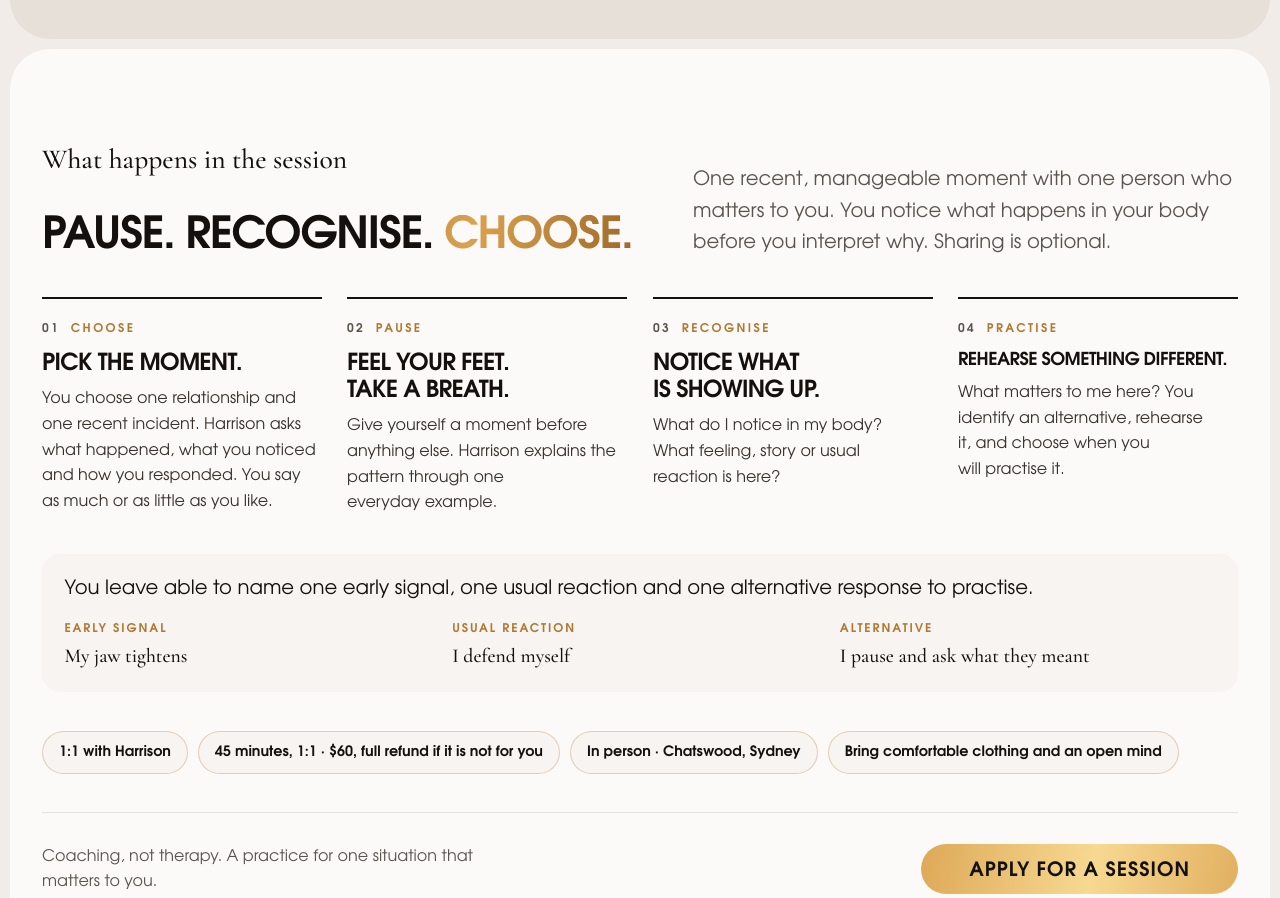
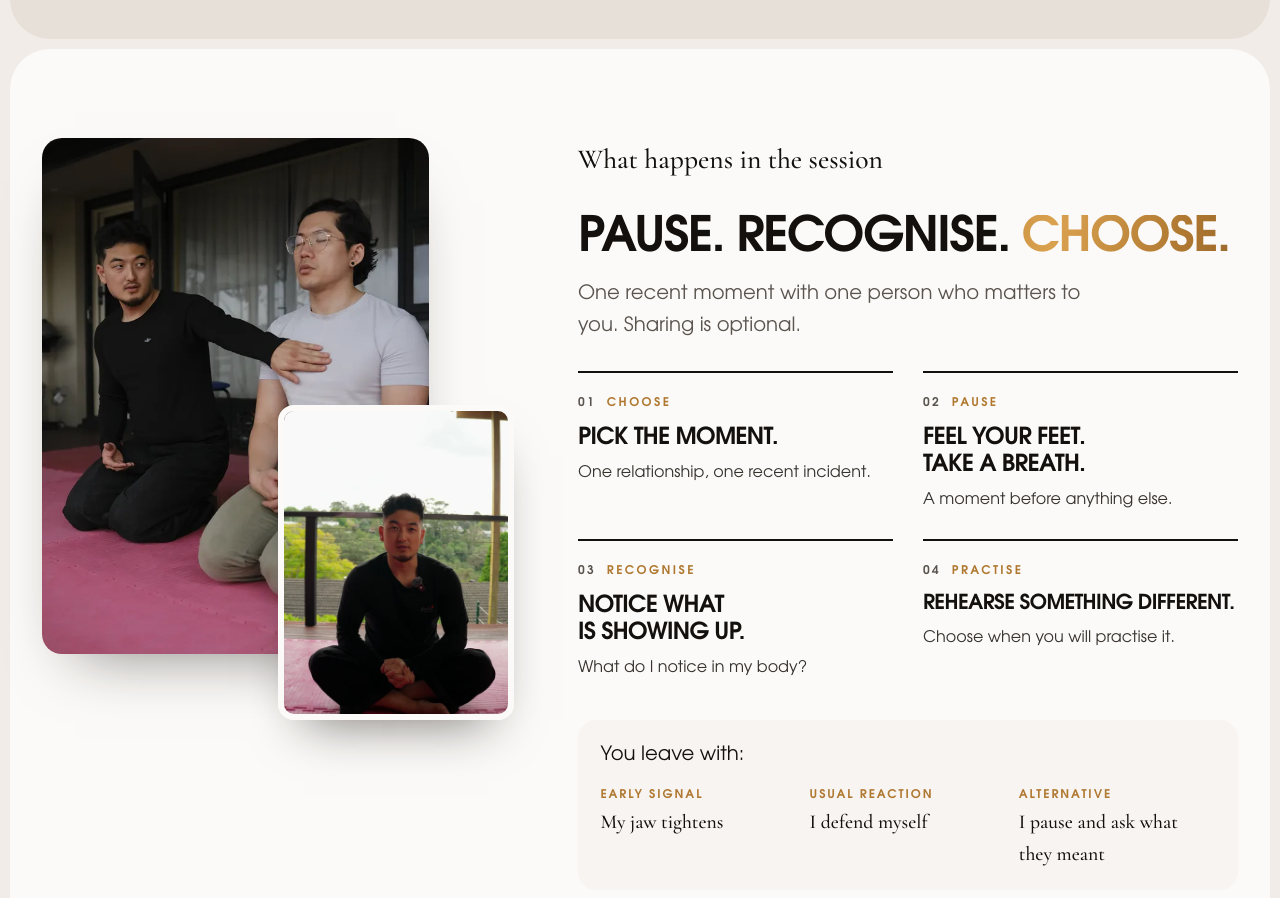
Before and after one commit to neuronestaudio/HarrisonSaito, an Astro site: page /rts-coaching in a window 1280 px wide. Shown: the part 2960-3858 px from the top of the page. Built offline with nearby package versions, Linux system fonts and the light colour scheme; Astro itself is replaced by a stand-in of ours; some packages are replaced by stand-ins of ours; no server answers.

Commit message:
/rts-coaching: photos in "What happens in the session", far fewer words
Hand-on-chest session photo + Harrison seated on the mat beside the four steps; each step is a title and one line, one-sentence lede, "You leave with:". Photos stick while the steps scroll on desktop.

Co-Authored-By: Claude Sonnet 5.5 <noreply@anthropic.com>

```diff
--- a/src/data/workshop.ts
+++ b/src/data/workshop.ts
@@ -106,20 +106,25 @@ export const GAINS_INTRO = {
 export const ROOM = {
   eyebrow: 'What happens in the session',
   title: 'Pause. Recognise. <mark>Choose.</mark>',
-  lede: 'One recent, manageable moment with one person who matters to you. You notice what happens in your body before you interpret why. Sharing is optional.',
+  lede: 'One recent moment with one person who matters to you. Sharing is optional.',
   movements: [
-    { n: '01', key: 'Choose', title: 'Pick the moment.', body: 'You choose one relationship and one recent incident. Harrison asks what happened, what you noticed and how you responded. You say as much or as little as you like.' },
-    { n: '02', key: 'Pause', title: 'Feel your feet. Take a breath.', body: 'Give yourself a moment before anything else. Harrison explains the pattern through one everyday example.' },
-    { n: '03', key: 'Recognise', title: 'Notice what is showing up.', body: 'What do I notice in my body? What feeling, story or usual reaction is here?' },
-    { n: '04', key: 'Practise', title: 'Rehearse something different.', body: 'What matters to me here? You identify an alternative, rehearse it, and choose when you will practise it.' },
+    { n: '01', key: 'Choose', title: 'Pick the moment.', body: 'One relationship, one recent incident.' },
+    { n: '02', key: 'Pause', title: 'Feel your feet. Take a breath.', body: 'A moment before anything else.' },
+    { n: '03', key: 'Recognise', title: 'Notice what is showing up.', body: 'What do I notice in my body?' },
+    { n: '04', key: 'Practise', title: 'Rehearse something different.', body: 'Choose when you will practise it.' },
   ],
   leave: {
-    lead: 'You leave able to name one early signal, one usual reaction and one alternative response to practise.',
+    lead: 'You leave with:',
     example: [
       { label: 'Early signal', text: 'My jaw tightens' },
       { label: 'Usual reaction', text: 'I defend myself' },
       { label: 'Alternative', text: 'I pause and ask what they meant' },
     ],
+  },
+  /* the two photographs beside the steps (Dion, 11 Nov): the hand-on-chest session, and Harrison seated on the mat */
+  photos: {
+    main: { slug: 'coaching-chest-v1', alt: 'Harrison kneeling beside a client in seiza, one hand resting on the client’s chest while the client sits with eyes closed' },
+    second: { slug: 'session-seated-v1', alt: 'Harrison sitting cross-legged on the mat, hands folded, looking into the camera' },
   },
   facts: ['1:1 with Harrison', `${LENGTH_LINE} · ${DETAILS.price}, full refund if it is not for you`, `In person · ${DETAILS.where}`, 'Bring comfortable clothing and an open mind'],
   note: 'Coaching, not therapy. A practice for one situation that matters to you.',
--- a/src/pages/rts-coaching.astro
+++ b/src/pages/rts-coaching.astro
@@ -105,13 +105,37 @@ const schema = graph(personSchema(), localBusinessSchema());
 
     <!-- ============ WHAT HAPPENS IN THE ROOM ============ -->
     <section class="section section--white ws-room" id="room" data-section="ws-room">
-      <div class="wide">
-        <header class="ws-head ws-head--split">
-          <div>
+      <div class="wide ws-room__layout">
+        <div class="ws-room__photos reveal reveal--fade">
+          <img
+            class="ws-room__a"
+            src={`/img/${ROOM.photos.main.slug}-960.webp`}
+            srcset={srcset(ROOM.photos.main.slug) || undefined}
+            sizes="(max-width: 900px) 78vw, 36vw"
+            alt={ROOM.photos.main.alt}
+            width="960"
+            height="1280"
+            loading="lazy"
+            decoding="async"
+          />
+          <img
+            class="ws-room__b"
+            src={`/img/${ROOM.photos.second.slug}-800.webp`}
+            srcset={srcset(ROOM.photos.second.slug) || undefined}
+            sizes="(max-width: 900px) 44vw, 20vw"
+            alt={ROOM.photos.second.alt}
+            width="800"
+            height="1422"
+            loading="lazy"
+            decoding="async"
+          />
+        </div>
+
+        <div class="ws-room__body">
+          <header class="ws-head">
             <p class="eyebrow">{ROOM.eyebrow}</p>
             <h2 class="reveal" set:html={ROOM.title} />
-          </div>
-          <p class="fs-sm ws-lede reveal reveal--left">{ROOM.lede}</p>
+            <p class="fs-sm ws-lede reveal">{ROOM.lede}</p>
           </header>
 
           <ol class="ws-moves" data-stagger>
@@ -144,6 +168,7 @@ const schema = graph(personSchema(), localBusinessSchema());
           <div class="ws-room__foot reveal">
             <p class="fs-xs ws-note">{ROOM.note}</p>
             <a class="btn btn--filled btn--wide" href="#apply" data-track="cta_click" data-track-label="Workshop — Apply for a session (room)">{HERO.cta.label}</a>
+          </div>
         </div>
       </div>
     </section>
@@ -335,6 +360,22 @@ const schema = graph(personSchema(), localBusinessSchema());
   /* ---- the room: four movements ---- */
   .ws-moves { list-style: none; margin: 0; padding: 0; display: grid; grid-template-columns: repeat(4, minmax(0, 1fr)); gap: clamp(14px, 2vw, 30px); }
   .ws-move { border-top: 2px solid var(--fg1); padding-top: clamp(14px, 1.6vw, 22px); min-width: 0; }
+  .ws-room__layout { display: grid; grid-template-columns: minmax(0, 5fr) minmax(0, 7fr); gap: clamp(2rem, 5vw, 5rem); align-items: start; }
+  .ws-room__photos { position: relative; padding-bottom: 14%; }
+  .ws-room__a { display: block; width: 82%; aspect-ratio: 3 / 4; object-fit: cover; object-position: 50% 40%; border-radius: 20px; box-shadow: 0 30px 60px -34px rgba(20, 16, 13, 0.55); }
+  .ws-room__b { position: absolute; right: 0; bottom: 0; width: 50%; aspect-ratio: 3 / 4; object-fit: cover; object-position: 50% 62%; border-radius: 16px; border: 6px solid var(--bg1, #fcfaf8); box-shadow: 0 26px 50px -26px rgba(20, 16, 13, 0.6); }
+  .ws-room__body .ws-head { margin-bottom: clamp(1.2rem, 2.4vw, 2rem); }
+  .ws-room__body .ws-head :global(h2) { max-width: none; }
+  .ws-room__body .ws-lede { margin: 0.9rem 0 0; }
+  .ws-room__body .ws-moves { grid-template-columns: repeat(2, minmax(0, 1fr)); gap: clamp(1rem, 2vw, 1.6rem) clamp(1.2rem, 2.4vw, 2rem); }
+  @media (min-width: 901px) { .ws-room__photos { position: sticky; top: 96px; } }
+  @media (max-width: 900px) {
+    .ws-room__layout { grid-template-columns: 1fr; }
+    .ws-room__photos { max-width: 30rem; }
+  }
+  @media (max-width: 520px) {
+    .ws-room__body .ws-moves { grid-template-columns: 1fr; }
+  }
   .ws-move__key { margin: 0 0 0.7rem; font-size: 12px; font-weight: 700; letter-spacing: 0.2em; text-transform: uppercase; color: var(--gold-deep); }
   .ws-move__key span { color: var(--fg4); margin-right: 0.4em; }
   .ws-move :global(h3) { margin: 0 0 0.6rem; font-size: calc(var(--fs-md) * 0.92); line-height: 1.15; }
```
Also changed, not shown: public/img/session-seated-v1-1200.webp (added), public/img/session-seated-v1-480.webp (added), public/img/session-seated-v1-800.webp (added). Lines whose indentation alone changed are shown as unchanged.
